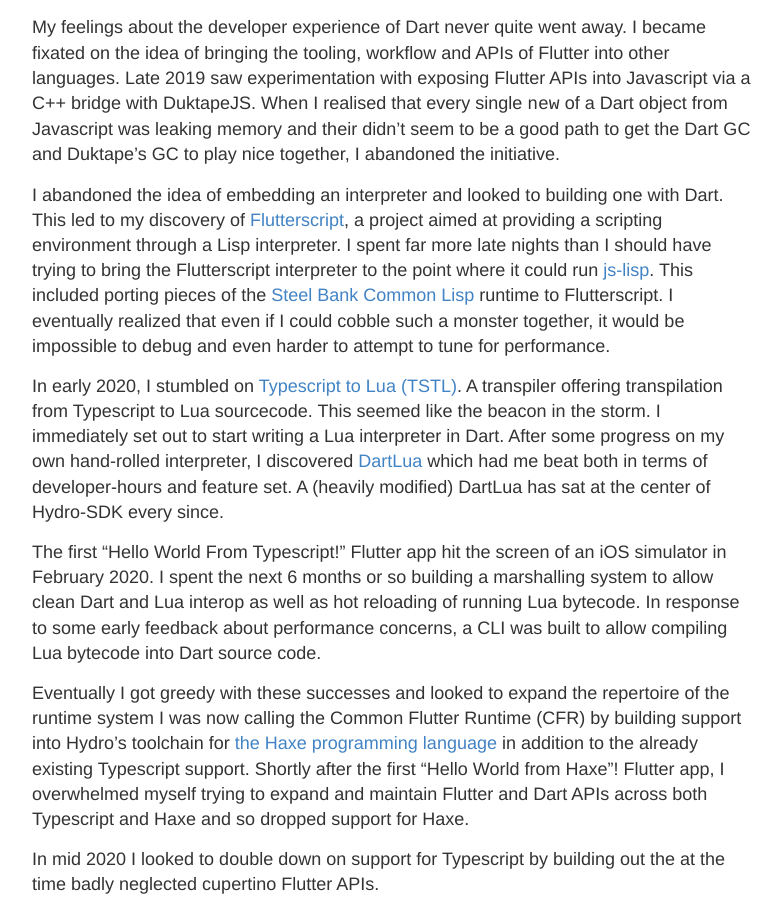
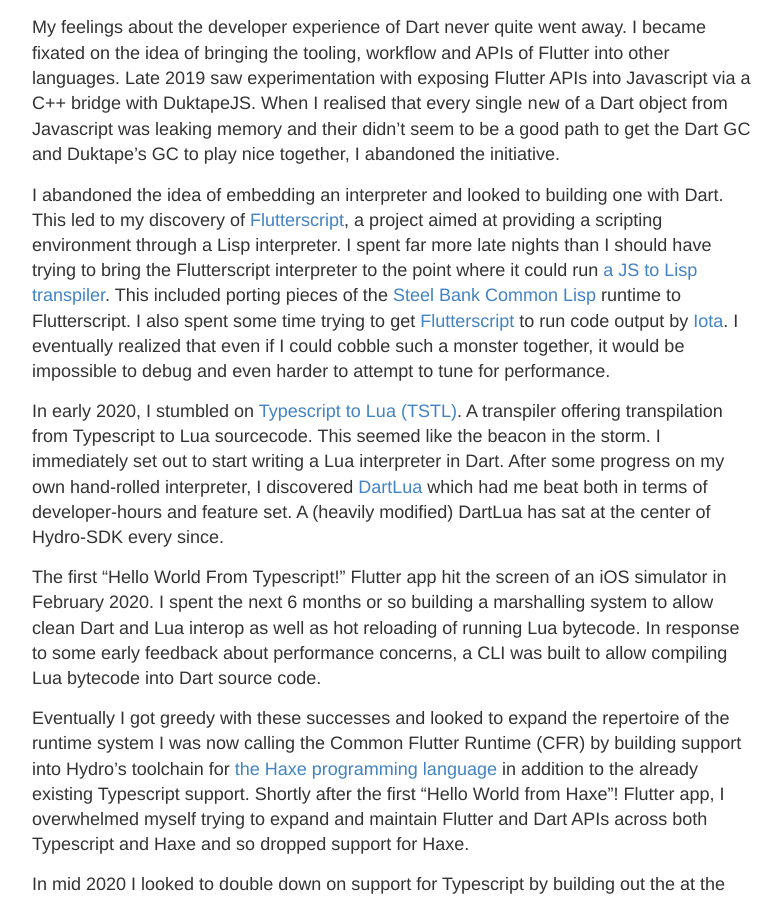
Before and after one commit to chgibb/chgibb.github.io, a Jekyll site: the page built from _posts/2021-01-17-one-year-of-hydro-sdk.md, in a window 1280 px wide and 900 px high, scrolled down 1758 px. Shown: the whole window, without its empty margins (248-1029 px from the left). Built offline with Jekyll 4.4.1, drawn with Linux system fonts in a browser that asks for light colours.

Commit message:
fix link and add note about iota

```diff
--- a/_posts/2021-01-17-one-year-of-hydro-sdk.md
+++ b/_posts/2021-01-17-one-year-of-hydro-sdk.md
@@ -37,7 +37,7 @@ In August of 2019 I began experimenting trying to build a general system to allo
 
 My feelings about the developer experience of Dart never quite went away. I became fixated on the idea of bringing the tooling, workflow and APIs of Flutter into other languages. Late 2019 saw experimentation with exposing Flutter APIs into Javascript via a C++ bridge with DuktapeJS. When I realised that every single `new` of a Dart object from Javascript was leaking memory and their didn't seem to be a good path to get the Dart GC and Duktape's GC to play nice together, I abandoned the initiative.
 
-I abandoned the idea of embedding an interpreter and looked to building one with Dart. This led to my discovery of [Flutterscript](https://github.com/cowboyd/flutterscript/commits/master), a project aimed at providing a scripting environment through a Lisp interpreter. I spent far more late nights than I should have trying to bring the Flutterscript interpreter to the point where it could run [js-lisp](https://github.com/willurd/js-lisp). This included porting pieces of the [Steel Bank Common Lisp](http://www.sbcl.org/) runtime to Flutterscript. I eventually realized that even if I could cobble such a monster together, it would be impossible to debug and even harder to attempt to tune for performance.
+I abandoned the idea of embedding an interpreter and looked to building one with Dart. This led to my discovery of [Flutterscript](https://github.com/cowboyd/flutterscript/commits/master), a project aimed at providing a scripting environment through a Lisp interpreter. I spent far more late nights than I should have trying to bring the Flutterscript interpreter to the point where it could run [a JS to Lisp transpiler](https://github.com/akapav/js). This included porting pieces of the [Steel Bank Common Lisp](http://www.sbcl.org/) runtime to Flutterscript. I also spent some time trying to get [Flutterscript](https://github.com/cowboyd/flutterscript/commits/master) to run code output by [Iota](https://github.com/froggey/Iota). I eventually realized that even if I could cobble such a monster together, it would be impossible to debug and even harder to attempt to tune for performance.
 
 In early 2020, I stumbled on [Typescript to Lua (TSTL)](https://github.com/TypeScriptToLua/TypeScriptToLua). A transpiler offering transpilation from Typescript to Lua sourcecode. This seemed like the beacon in the storm. I immediately set out to start writing a Lua interpreter in Dart. After some progress on my own hand-rolled interpreter, I discovered [DartLua](https://github.com/PixelToast/dartlua) which had me beat both in terms of developer-hours and feature set. A (heavily modified) DartLua has sat at the center of Hydro-SDK every since.
 
```
